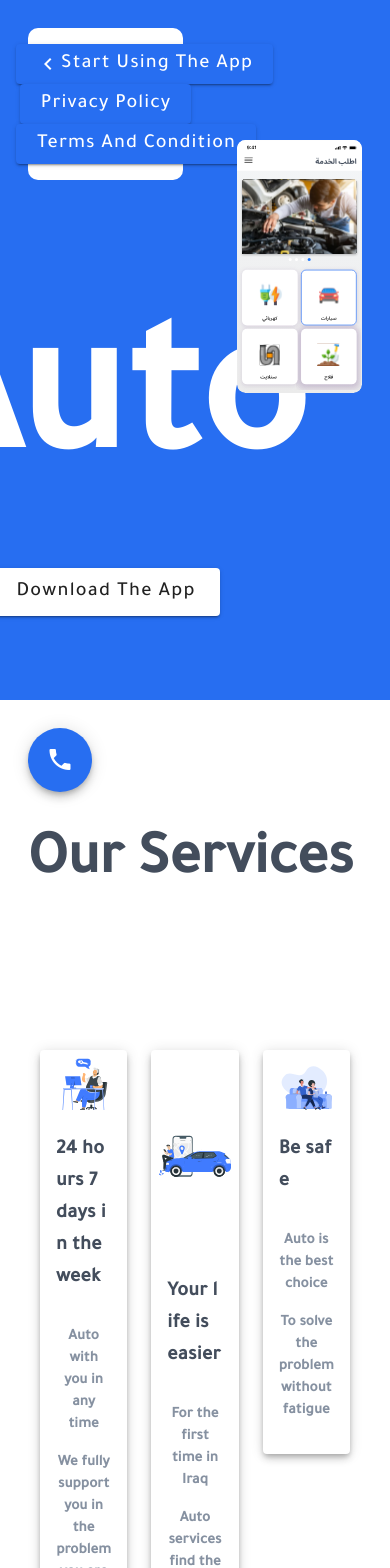
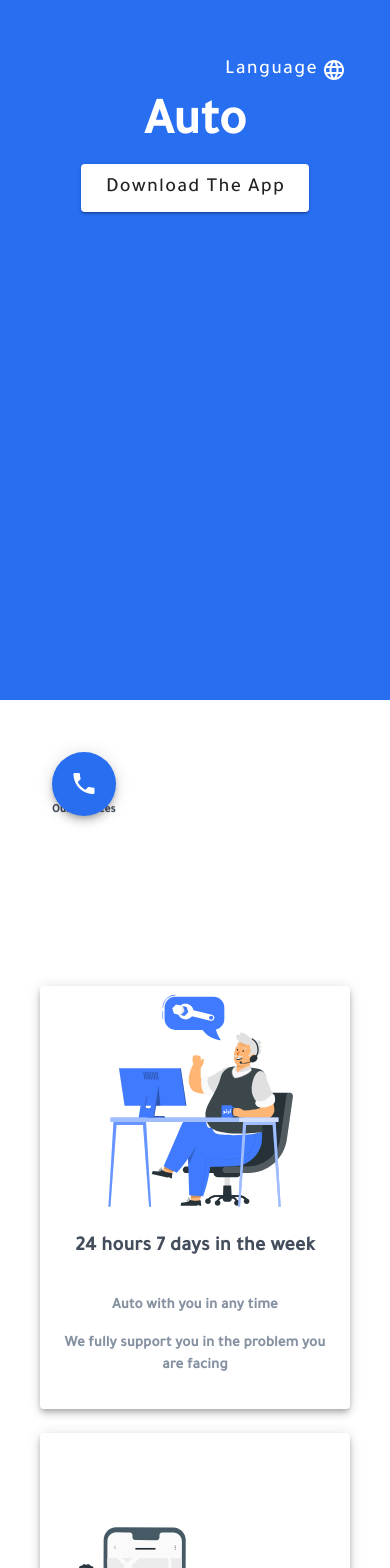
Before and after one commit to noor3030/auto-web, a Vue app: page / in a window 390 px wide. Shown: the top 1568 px of the page. Built offline with nearby package versions, Linux system fonts and the light colour scheme; a web font is replaced by a local one.

Commit message:
mobile responsf

```diff
--- a/src/components/CardServices.vue
+++ b/src/components/CardServices.vue
@@ -1,6 +1,7 @@
 <template >
   <v-row  justify="space-between" class="px-10 py-16">
-    <v-col cols="4"
+
+    <v-col cols="12" md="4"
       ><v-card elevation="5">
         <v-card-actions class="justify-center">
           <v-img src="../assets/2.svg"></v-img>
@@ -20,7 +21,7 @@
         </v-card-text>
       </v-card></v-col
     >
-    <v-col cols="4">
+    <v-col cols="12" md="4">
       <v-card elevation="5">
         <v-card-actions class="justify-center">
           <v-img src="../assets/3.svg" class="car-img"></v-img>
@@ -40,7 +41,7 @@
         </v-card-text>
       </v-card></v-col
     >
-    <v-col cols="4">
+    <v-col cols="12" md="4">
       <v-card elevation="5">
         <v-card-actions class="justify-center">
           <v-img src="../assets/1.svg"></v-img>
--- a/src/components/Footer.vue
+++ b/src/components/Footer.vue
@@ -52,7 +52,7 @@
             <v-icon color="#fff">mdi-map-marker</v-icon>
           </v-row>
         </v-col>
-        <v-col>
+        <v-col >
           <v-img src="../assets/play.png" width="300"></v-img>
         </v-col>
       </v-row>
--- a/src/views/AutoView.vue
+++ b/src/views/AutoView.vue
@@ -1,47 +1,36 @@
 <template>
   <div>
-    <v-container class="nav pa-7 " fluid>
+    <v-container class="nav pa-7" fluid>
+      <v-col>
         <v-row justify="space-between">
-        <v-col cols="6">
-          <div class="container1 py-7 text-center">
+          <v-col sm="12" md="6"
+            ><div class="container1 text-center py-7 d-none d-sm-flex px-2">
               <v-row align="center" justify="space-around">
                 <v-btn color="#276ef1" flat class="pa-5 white--text" small>
-                <v-icon  v-if="$vuetify.rtl=== true">mdi-chevron-right</v-icon>
+                  <v-icon v-if="$vuetify.rtl === true"
+                    >mdi-chevron-right</v-icon
+                  >
                   <v-icon v-else>mdi-chevron-left </v-icon>
 
                   {{ $t("startUsingTheApp") }}
                 </v-btn>
+
                 <v-btn color="#276ef1" flat class="pa-5 white--text" small>
-                {{ $t("privacyPolicy") }} </v-btn
-              ><v-btn color="#276ef1" flat class="pa-5 white--text" small>
+                  {{ $t("privacyPolicy") }}
+                </v-btn>
+                <v-btn color="#276ef1" flat class="pa-5 white--text" small>
                   {{ $t("termsAndConditions") }}
                 </v-btn>
               </v-row>
-          </div>
-          <v-row justify="center"
-            ><h1 class="auto-row white--text">
-              {{ $t("appName") }}
-            </h1></v-row
+            </div></v-col
           >
-          <v-row justify="center">
-            <v-btn color="#fff" class="pa-6">{{
-              $t("downloadTheApp")
-            }}</v-btn></v-row
-          >
-        </v-col>
-        <v-col cols="5">
+          <v-col cols="12" md="6" >
             <v-row justify="end">
               <v-menu offset-y>
                 <template v-slot:activator="{ on, attrs }">
+
                   <v-btn
-                  v-if="$vuetify.breakpoint.xsOnly"
-                  icon
-                  v-bind="attrs"
-                  v-on="on"
-                >
-                </v-btn>
-                <v-btn
-                  v-else
+
                     rounded
                     text
                     v-bind="attrs"
@@ -60,25 +49,43 @@
                   </v-list-item>
                 </v-list>
               </v-menu>
+            </v-row></v-col
+          >
         </v-row>
+        <v-row justify="space-between">
+          <v-col cols="12" md="6">
+            <v-row justify="center"
+              ><h1 class="auto-row white--text">
+                {{ $t("appName") }}
+              </h1></v-row
+            >
+            <v-row justify="center">
+              <v-btn color="#fff" class="pa-6">{{
+                $t("downloadTheApp")
+              }}</v-btn></v-row
+            >
+          </v-col>
+          <v-col cols="12" md="5">
             <v-img
+              v-show="$vuetify.breakpoint.xlOnly"
               src="../assets/Group 7281.svg"
               width="400"
               class="phone-img"
             ></v-img>
           </v-col>
         </v-row>
+      </v-col>
     </v-container>
-    <v-col class="pa-10"
+    <v-col class="pa-16"
       ><v-row>
         <div>
-          <v-btn color="#276ef1" dark absolute fab large>
+          <v-btn color="#276ef1" dark fixed fab large>
             <v-icon>mdi-phone</v-icon>
           </v-btn>
         </div></v-row
       >
       <v-row>
-        <div class="services-div mt-10" style="float: right; font-size: 30px">
+        <div class="services-div" style="float: right">
           <h1>{{ $t("ourServices") }}</h1>
         </div></v-row
       ></v-col
@@ -126,26 +133,22 @@ h4,
 h1,
 p {
   font-family: "Tajawal", sans-serif;
-
   color: #434d5c;
 }
-.phone-img {
-  margin-top: 100px;
-}
+
 .auto-row {
-  margin-top: 100px;
-  font-size: 200px;
+  font-size: 13vw;
   font-family: "Tajawal", sans-serif;
 }
 .v-btn__content {
   color: grey darken-2;
   font-family: "Tajawal", sans-serif;
   text-transform: capitalize;
-
   font-size: 20px;
 }
 .services-div {
   padding-top: 50px;
   padding-bottom: 50px;
+  font-size: 1.5vw;
 }
 </style>
```
Lines whose indentation alone changed are shown as unchanged.
